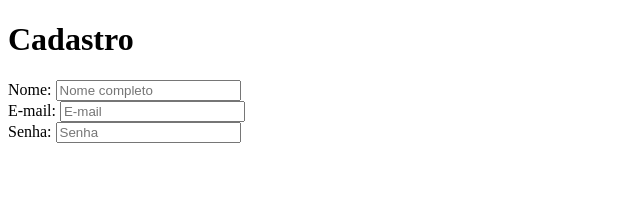
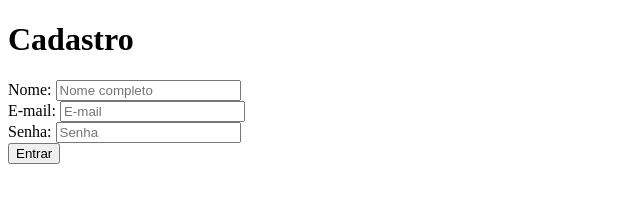
Before and after one commit to Kleber-JF/curso_ebac_frontend, a plain HTML site: page exercicio_html.html in a window 1280 px wide. Shown: the whole page, without its empty margins (0-640 px from the left). Drawn offline with Linux system fonts and the light colour scheme.

Commit message:
adicionado botão entrar

```diff
--- a/exercicio_html.html
+++ b/exercicio_html.html
@@ -12,7 +12,8 @@
     <label for="email">E-mail:</label>
     <input type="text" id="email" placeholder="E-mail"/><br />
     <label for="senha">Senha: </label>
-    <input type="text" id="senha" placeholder="Senha"/>
+    <input type="text" id="senha" placeholder="Senha"/><br />
+    <button type="submit">Entrar</button>
 
 </body>
 </html>
```
